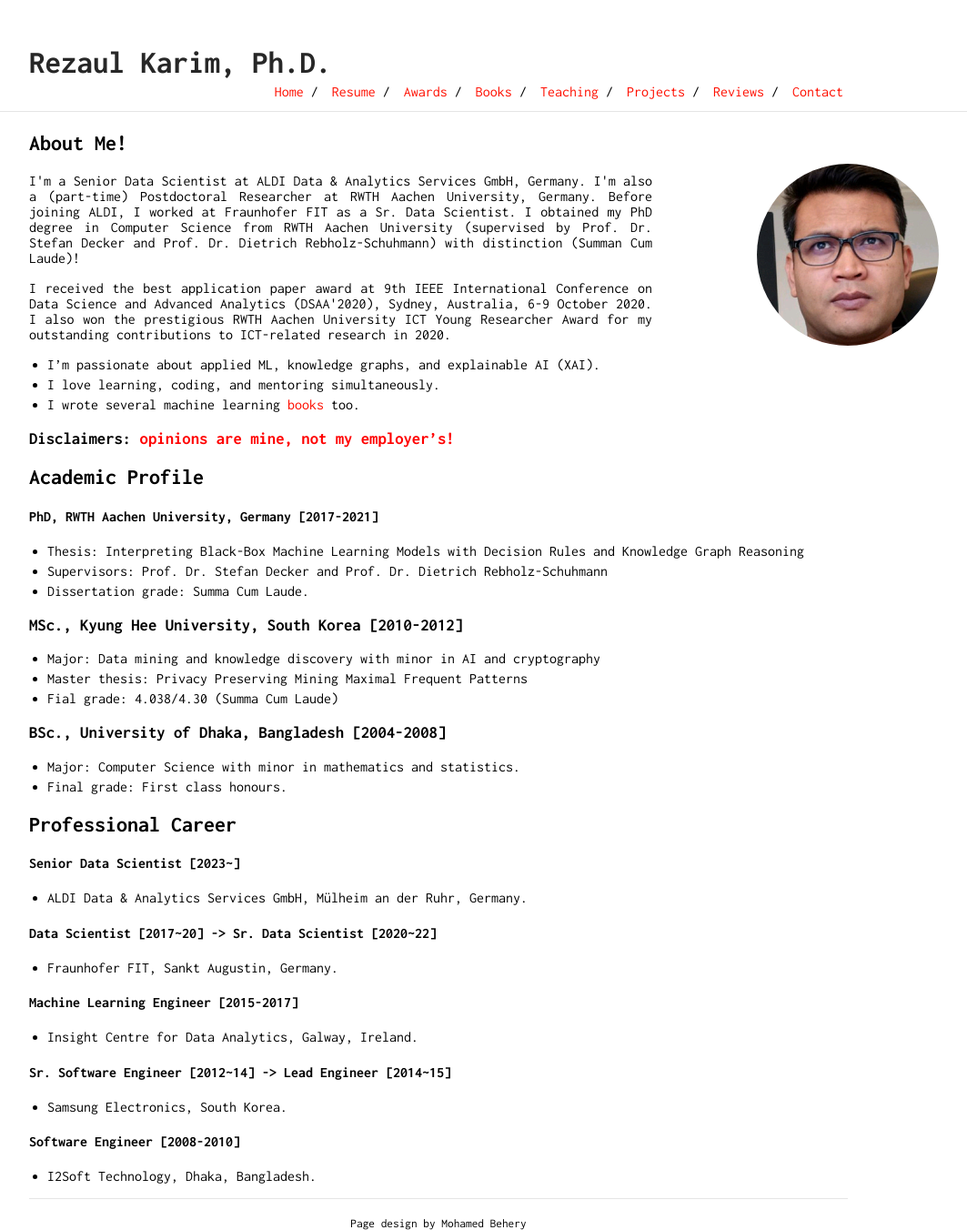
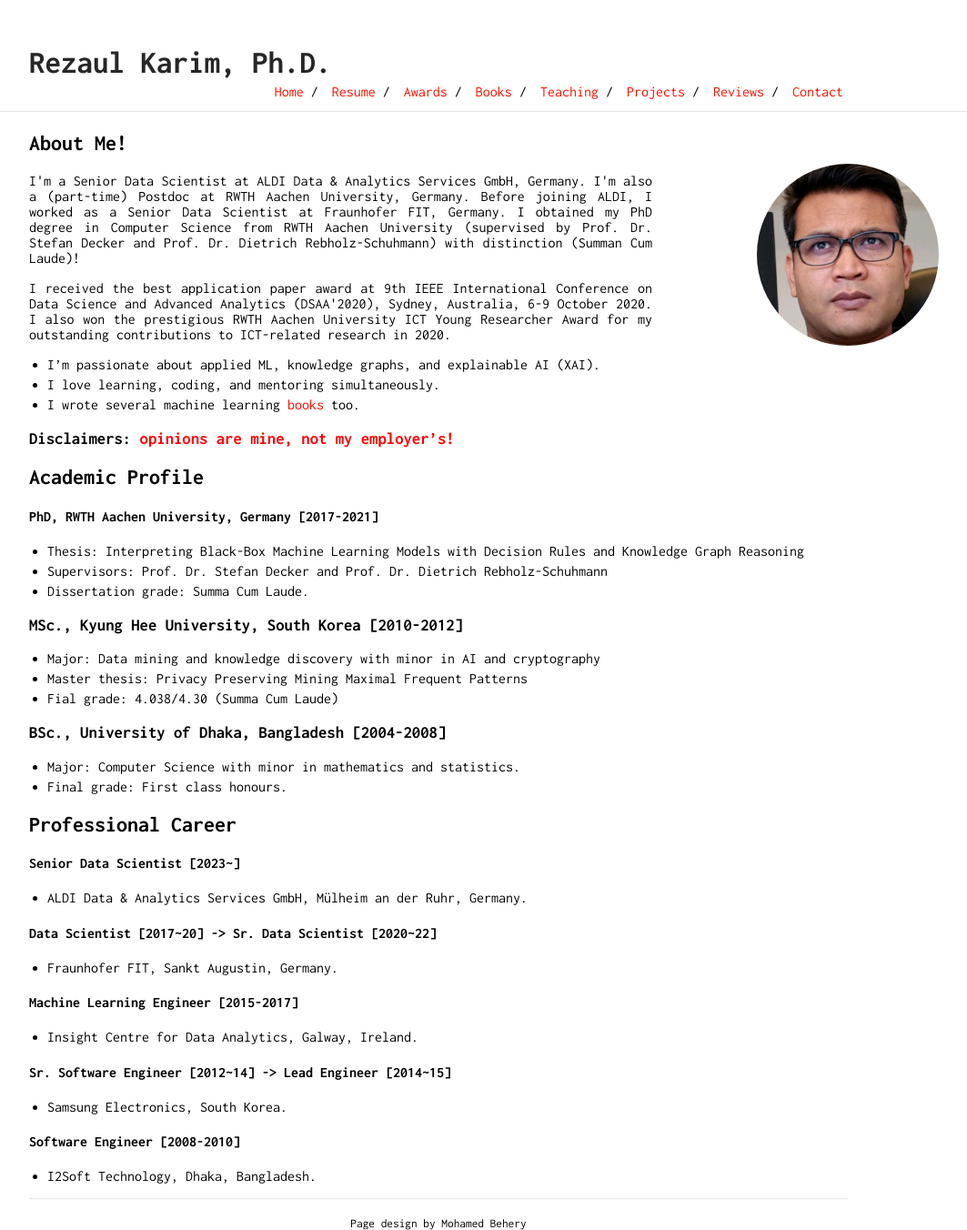
Before and after one commit to rezacsedu/rezacsedu.github.io, a Jekyll site: the page built from index.md, in a window 1280 px wide. Shown: the whole page at 91% size, without its empty margins (158-1221 px from the left). Built offline with Jekyll 4.4.1, drawn with Linux system fonts in a browser that asks for light colours; our own code applies the rules of GitHub Pages for plain Markdown files.

Commit message:
Update index.md

```diff
--- a/index.md
+++ b/index.md
@@ -1,7 +1,7 @@
 ## About Me!
 <img class="profile-picture" src="img/1664312512000.jpg" width="100">
 
-<p style='text-align: justify;'> I'm a Senior Data Scientist at ALDI Data & Analytics Services GmbH, Germany. I'm also a (part-time) Postdoctoral Researcher at RWTH Aachen University, Germany. Before joining ALDI, I worked at Fraunhofer FIT as a Sr. Data Scientist. I obtained my PhD degree in Computer Science from RWTH Aachen University (supervised by Prof. Dr. Stefan Decker and Prof. Dr. Dietrich Rebholz-Schuhmann) with distinction (Summan Cum Laude)!</p>
+<p style='text-align: justify;'> I'm a Senior Data Scientist at ALDI Data & Analytics Services GmbH, Germany. I'm also a (part-time) Postdoc at RWTH Aachen University, Germany. Before joining ALDI, I worked as a Senior Data Scientist at Fraunhofer FIT, Germany. I obtained my PhD degree in Computer Science from RWTH Aachen University (supervised by Prof. Dr. Stefan Decker and Prof. Dr. Dietrich Rebholz-Schuhmann) with distinction (Summan Cum Laude)!</p>
 
 <p style='text-align: justify;'> I received the best application paper award at 9th IEEE International Conference on Data Science and Advanced Analytics (DSAA'2020),  Sydney, Australia, 6-9 October 2020. I also won the prestigious RWTH Aachen University ICT Young Researcher Award for my outstanding contributions to ICT-related research in 2020. </p>
 
```
